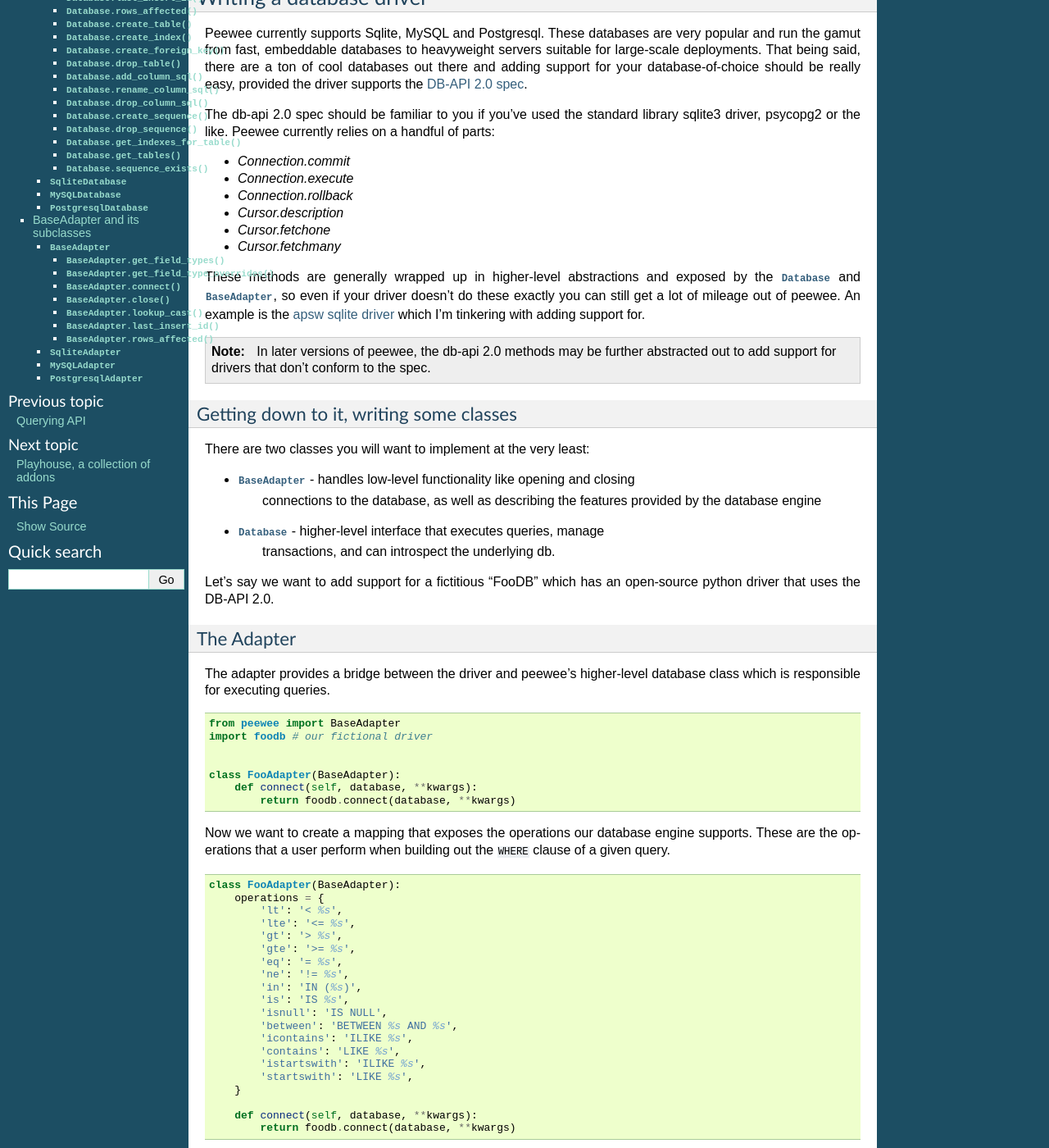
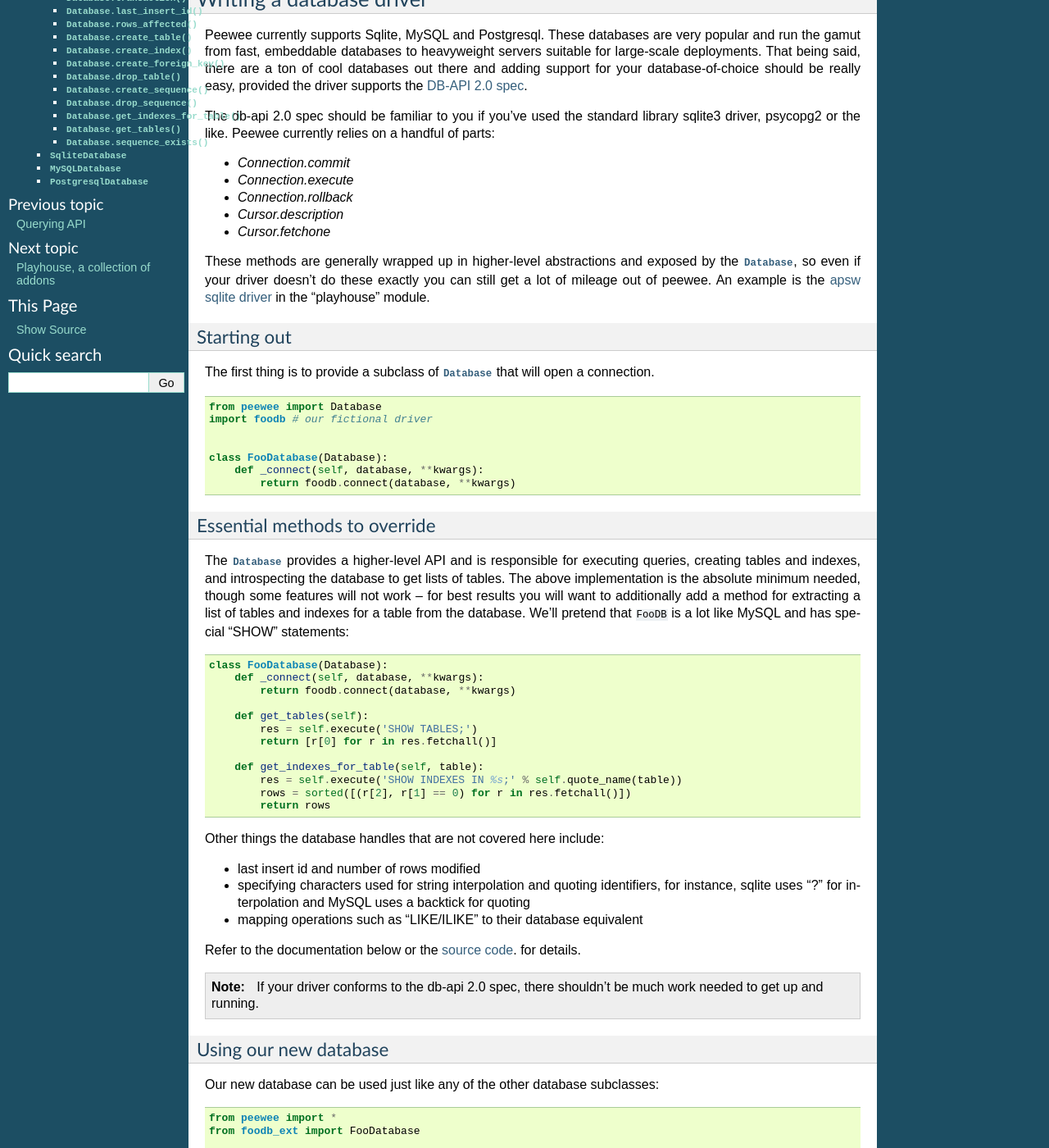
Before and after one commit to coleifer/peewee, a Sphinx documentation site: the page built from docs/peewee/database.rst, in a window 1280 px wide and 1400 px high, scrolled down 470 px. Shown: the whole window at 82% size. Built offline with Sphinx 7.4.7, drawn with Linux system fonts in a browser that asks for light colours; some of the changed text lies outside the part shown.

Commit message:
Updating docs on database

```diff
--- a/docs/peewee/database.rst
+++ b/docs/peewee/database.rst
@@ -5,14 +5,14 @@
 
 Below the :py:class:`Model` level, peewee uses an abstraction for representing the database.  The
 :py:class:`Database` is responsible for establishing and closing connections, making queries,
-and gathering information from the database.
+and gathering information from the database.  The :py:class:`Database` encapsulates functionality
+specific to a given db driver.  For example difference in column types across database engines,
+or support for certain features like sequences.  The database is responsible for smoothing out
+the quirks of each backend driver to provide a consistent interface.
 
-The :py:class:`Database` in turn uses another abstraction called an :py:class:`BaseAdapter`, which
-is backend-specific and encapsulates functionality specific to a given db driver.  Since there
-is some difference in column types across database engines, this information also resides
-in the adapter.  The adapter is responsible for smoothing out the quirks of each database
-driver to provide a consistent interface, for example sqlite uses the question-mark "?" character
-for parameter interpolation, while all the other backends use "%s".
+The :py:class:`Database` also uses a subclass of :py:class:`QueryCompiler` to generate
+valid SQL.  The QueryCompiler maps the internal data structures used by peewee to
+SQL statements.
 
 For a high-level overview of working with transactions, check out the :ref:`transactions cookbook <working_with_transactions>`.
 
@@ -20,7 +20,7 @@
 at run-time, see the notes on :ref:`deferring initialization <deferring_initialization>`.
 
 .. note::
-    The internals of the :py:class:`Database` and :py:class:`BaseAdapter` will be
+    The internals of the :py:class:`Database` and :py:class:`QueryCompiler` will be
     of interest to anyone interested in adding support for another database driver.
 
 
@@ -41,101 +41,37 @@
 * `Connection.rollback`
 * `Cursor.description`
 * `Cursor.fetchone`
-* `Cursor.fetchmany`
 
 These methods are generally wrapped up in higher-level abstractions and exposed
-by the :py:class:`Database` and :py:class:`BaseAdapter`, so even if your driver doesn't
+by the :py:class:`Database`, so even if your driver doesn't
 do these exactly you can still get a lot of mileage out of peewee.  An example
-is the `apsw sqlite driver <http://code.google.com/p/apsw/>`_ which I'm tinkering with
-adding support for.
-
-.. note:: In later versions of peewee, the db-api 2.0 methods may be further abstracted
-    out to add support for drivers that don't conform to the spec.
-
-Getting down to it, writing some classes
-^^^^^^^^^^^^^^^^^^^^^^^^^^^^^^^^^^^^^^^^
-
-There are two classes you will want to implement at the very least:
-
-* :py:class:`BaseAdapter` - handles low-level functionality like opening and closing
-    connections to the database, as well as describing the features provided by
-    the database engine
-* :py:class:`Database` - higher-level interface that executes queries, manage
-    transactions, and can introspect the underlying db.
-
-Let's say we want to add support for a fictitious "FooDB" which has an open-source
-python driver that uses the DB-API 2.0.
-
-The Adapter
-^^^^^^^^^^^
-
-The adapter provides a bridge between the driver and peewee's higher-level database
-class which is responsible for executing queries.
-
-.. code-block:: python
-
-    from peewee import BaseAdapter
-    import foodb # our fictional driver
+is the `apsw sqlite driver <http://code.google.com/p/apsw/>`_ in the "playhouse"
+module.
 
 
-    class FooAdapter(BaseAdapter):
-        def connect(self, database, **kwargs):
-            return foodb.connect(database, **kwargs)
+Starting out
+^^^^^^^^^^^^
 
-
-Now we want to create a mapping that exposes the operations our database engine
-supports.  These are the operations that a user perform when building out the
-``WHERE`` clause of a given query.
-
-.. code-block:: python
-
-    class FooAdapter(BaseAdapter):
-        operations = {
-            'lt': '< %s',
-            'lte': '<= %s',
-            'gt': '> %s',
-            'gte': '>= %s',
-            'eq': '= %s',
-            'ne': '!= %s',
-            'in': 'IN (%s)',
-            'is': 'IS %s',
-            'isnull': 'IS NULL',
-            'between': 'BETWEEN %s AND %s',
-            'icontains': 'ILIKE %s',
-            'contains': 'LIKE %s',
-            'istartswith': 'ILIKE %s',
-            'startswith': 'LIKE %s',
-        }
-
-        def connect(self, database, **kwargs):
-            return foodb.connect(database, **kwargs)
-
-Other things the adapter handles that are not covered here include:
-
-* last insert id and number of rows modified
-* specifying characters used for string interpolation and quoting identifiers,
-  for instance, sqlite uses "?" for interpolation and MySQL uses a backtick for quoting
-* modifying user input for various lookup types, for instance a "LIKE" query will
-  surround the incoming phrase with "%" characters.
-
-The database class
-^^^^^^^^^^^^^^^^^^
-
-The :py:class:`Database` provides a higher-level API and is responsible for executing queries,
-creating tables and indexes, and introspecting the database to get lists of tables.
-Each database must specify a :py:class:`BaseAdapter` subclass, so our database will
-need to specify the ``FooAdapter`` we just defined:
+The first thing is to provide a subclass of :py:class:`Database` that will open
+a connection.
 
 .. code-block:: python
 
     from peewee import Database
+    import foodb # our fictional driver
+
 
     class FooDatabase(Database):
-        def __init__(self, database, **connect_kwargs):
-            super(FooDatabase, self).__init__(FooAdapter(), database, **connect_kwargs)
+        def _connect(self, database, **kwargs):
+            return foodb.connect(database, **kwargs)
 
 
-This is the absolute minimum needed, though some features will not work -- for best
+Essential methods to override
+^^^^^^^^^^^^^^^^^^^^^^^^^^^^^
+
+The :py:class:`Database` provides a higher-level API and is responsible for executing queries,
+creating tables and indexes, and introspecting the database to get lists of tables. The above
+implementation is the absolute minimum needed, though some features will not work -- for best
 results you will want to additionally add a method for extracting a list of tables
 and indexes for a table from the database.  We'll pretend that ``FooDB`` is a lot like
 MySQL and has special "SHOW" statements:
@@ -143,8 +79,8 @@
 .. code-block:: python
 
     class FooDatabase(Database):
-        def __init__(self, database, **connect_kwargs):
-            super(FooDatabase, self).__init__(FooAdapter(), database, **connect_kwargs)
+        def _connect(self, database, **kwargs):
+            return foodb.connect(database, **kwargs)
 
         def get_tables(self):
             res = self.execute('SHOW TABLES;')
@@ -155,8 +91,15 @@
             rows = sorted([(r[2], r[1] == 0) for r in res.fetchall()])
             return rows
 
-There is a good deal of functionality provided by the Database class that is not
-covered here.  Refer to the documentation below or the `source code <https://github.com/coleifer/peewee/blob/master/peewee.py>`_. for details.
+
+Other things the database handles that are not covered here include:
+
+* last insert id and number of rows modified
+* specifying characters used for string interpolation and quoting identifiers,
+  for instance, sqlite uses "?" for interpolation and MySQL uses a backtick for quoting
+* mapping operations such as "LIKE/ILIKE" to their database equivalent
+
+Refer to the documentation below or the `source code <https://github.com/coleifer/peewee/blob/master/peewee.py>`_. for details.
 
 .. note:: If your driver conforms to the db-api 2.0 spec, there shouldn't be
     much work needed to get up and running.
@@ -196,9 +139,50 @@
     - execution of SQL queries
     - creating and dropping tables and indexes
 
-    .. py:method:: __init__(adapter, database[, threadlocals=False[, autocommit=True[, **connect_kwargs]]])
+    .. py:attribute:: compiler_class = QueryCompiler
 
-        :param adapter: an instance of a :py:class:`BaseAdapter` subclass
+        A class suitable for compiling queries
+
+    .. py:attribute:: expr_overrides = {}
+
+        A mapping of expression codes to string operators
+
+    .. py:attribute:: field_overrides = {}
+
+        A mapping of field types to database column types, e.g. ``{'primary_key': 'SERIAL'}``
+
+    .. py:attribute:: for_update = False
+
+        Whether the given backend supports selecting rows for update
+
+    .. py:attribute:: interpolation = '%s'
+
+        The string used by the driver to interpolate query parameters
+
+    .. py:attribute:: op_overrides = {}
+
+        A mapping of operation codes to string operations, e.g. ``{OP_LIKE: 'LIKE BINARY'}``
+
+    .. py:attribute:: quote_char = '"'
+
+        The string used by the driver to quote names
+
+    .. py:attribute:: reserved_tables = []
+
+        Table names that are reserved by the backend -- if encountered in the
+        application a warning will be issued.
+
+    .. py:attribute:: sequences = False
+
+        Whether the given backend supports sequences
+
+    .. py:attribute:: subquery_delete_same_table = True
+
+        Whether the given backend supports deleting rows using a subquery
+        that selects from the same table
+
+    .. py:method:: __init__(database[, threadlocals=False[, autocommit=True[, **connect_kwargs]]])
+
         :param database: the name of the database (or filename if using sqlite)
         :param threadlocals: whether to store connections in a threadlocal
         :param autocommit: automatically commit every query executed by calling :py:meth:`~Database.execute`
@@ -245,6 +229,10 @@
 
         :rtype: a cursor for executing queries
 
+    .. py:method:: get_compiler()
+
+        :rtype: an instance of :py:class:`QueryCompiler`
+
     .. py:method:: set_autocommit(autocommit)
 
         :param autocommit: a boolean value indicating whether to turn on/off autocommit
@@ -254,7 +242,12 @@
 
         :rtype: a boolean value indicating whether autocommit is on **for the current connection**
 
-    .. py:method:: execute(sql[, params=None])
+    .. py:method:: execute(query)
+
+        :param: a query instance, such as a :py:class:`SelectQuery`
+        :rtype: the resulting cursor
+
+    .. py:method:: execute_sql(sql[, params=None[, require_commit=True]])
 
         :param sql: a string sql query
         :param params: a list or tuple of parameters to interpolate
@@ -311,15 +304,14 @@
 
         :rtype: number of rows affected by the last query
 
-    .. py:method:: create_table(model_class[, safe=False])
+    .. py:method:: create_table(model_class)
 
         :param model_class: :py:class:`Model` class to create table for
-        :param safe: if ``True``, query will add a ``IF NOT EXISTS`` clause
 
-    .. py:method:: create_index(model_class, field_names[, unique=False])
+    .. py:method:: create_index(model_class, fields[, unique=False])
 
         :param model_class: :py:class:`Model` table on which to create index
-        :param field_name: name of field(s) to create index on (a string or list)
+        :param fields: field(s) to create index on (either field instances or field names)
         :param unique: whether the index should enforce uniqueness
 
     .. py:method:: create_foreign_key(model_class, field)
@@ -336,37 +328,6 @@
             Cascading drop tables are not supported at this time, so if a constraint
             exists that prevents a table being dropped, you will need to handle
             that in application logic.
-
-    .. py:method:: add_column_sql(model_class, field_name)
-
-        :param model_class: :py:class:`Model` which we are adding a column to
-        :param string field_name: the name of the field we are adding
-
-        :rtype: SQL suitable for adding the column
-
-        .. note::
-            Adding a non-null column to a table with rows may cause an IntegrityError.
-
-    .. py:method:: rename_column_sql(model_class, field_name, new_name)
-
-        :param model_class: :py:class:`Model` instance
-        :param string field_name: the current name of the field
-        :param string new_name: new name for the field
-
-        :rtype: SQL suitable for renaming the column
-
-        .. note::
-            There must be a field instance named ``field_name`` at the time this SQL
-            is generated.
-
-        .. note:: SQLite does not support renaming columns
-
-    .. py:method:: drop_column_sql(model_class, field_name)
-
-        :param model_class: :py:class:`Model` instance
-        :param string field_name: the name of the field to drop
-
-        .. note:: SQLite does not support dropping columns
 
     .. py:method:: create_sequence(sequence_name)
 
@@ -411,93 +372,3 @@
 .. py:class:: PostgresqlDatabase(Database)
 
     :py:class:`Database` subclass that communicates to the "psycopg2" driver
-
-
-BaseAdapter and its subclasses
-------------------------------
-
-.. py:class:: BaseAdapter
-
-    The various subclasses of `BaseAdapter` provide a bridge between the high-
-    level :py:class:`Database` abstraction and the underlying python libraries like
-    psycopg2.  It also provides a way to unify the pythonic field types with
-    the underlying column types used by the database engine.
-
-    The `BaseAdapter` provides two types of mappings:
-    - mapping between filter operations and their database equivalents
-    - mapping between basic field types and their database column types
-
-    The `BaseAdapter` also is the mechanism used by the :py:class:`Database` class to:
-    - handle connections with the database
-    - extract information from the database cursor
-
-    .. py:attribute:: operations = {'eq': '= %s'}
-
-        A mapping of query operation to SQL
-
-    .. py:attribute:: interpolation = '%s'
-
-        The string used by the driver to interpolate query parameters
-
-    .. py:attribute:: sequence_support = False
-
-        Whether the given backend supports sequences
-
-    .. py:attribute:: reserved_tables = []
-
-        Table names that are reserved by the backend -- if encountered in the
-        application a warning will be issued.
-
-    .. py:method:: get_field_types()
-
-        :rtype: a dictionary mapping "user-friendly field type" to specific column type,
-            e.g. ``{'string': 'VARCHAR', 'float': 'REAL', ... }``
-
-    .. py:method:: get_field_type_overrides()
-
-        :rtype: a dictionary similar to that returned by ``get_field_types()``.
-
-        Provides a mechanism to override any number of field types without having
-        to override all of them.
-
-    .. py:method:: connect(database, **kwargs)
-
-        :param database: string representing database name (or filename if using sqlite)
-        :param kwargs: any keyword arguments to pass along to the database driver when connecting
-        :rtype: a database connection
-
-    .. py:method:: close(conn)
-
-        :param conn: a database connection
-
-        Close the given database connection
-
-    .. py:method:: lookup_cast(lookup, value)
-
-        :param lookup: a string representing the lookup type
-        :param value: a python value that will be passed in to the lookup
-        :rtype: a converted value appropriate for the given lookup
-
-        Used as a hook when a specific lookup requires altering the given value,
-        like for example when performing a LIKE query you may need to insert wildcards.
-
-    .. py:method:: last_insert_id(cursor, model)
-
-        :rtype: most recently inserted primary key
-
-    .. py:method:: rows_affected(cursor)
-
-        :rtype: number of rows affected by most recent query
-
-
-.. py:class:: SqliteAdapter(BaseAdapter)
-
-    Subclass of :py:class:`BaseAdapter` that works with the "sqlite3" driver
-
-.. py:class:: MySQLAdapter(BaseAdapter)
-
-    Subclass of :py:class:`BaseAdapter` that works with the "MySQLdb" driver
-
-.. py:class:: PostgresqlAdapter(BaseAdapter)
-
-    Subclass of :py:class:`BaseAdapter` that works with the "psycopg2" driver
```
